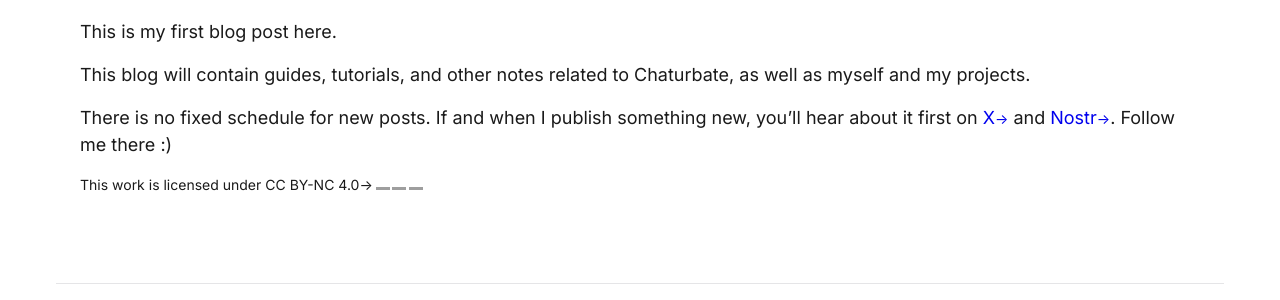
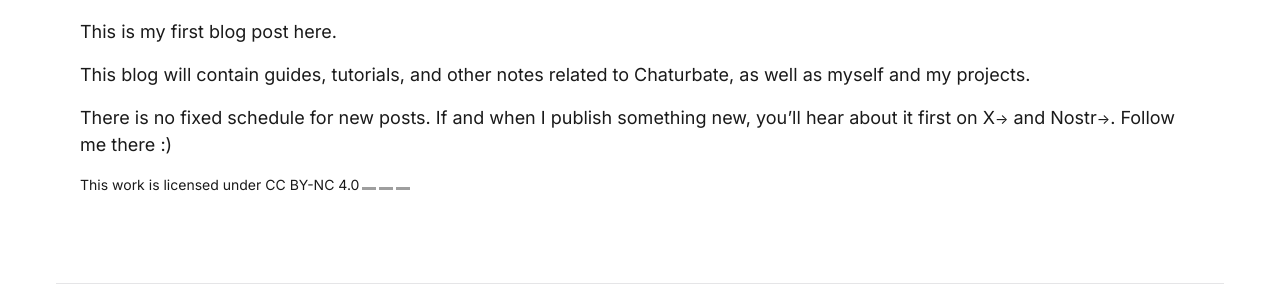
Before and after one commit to byshabito/byshabito.github.io, a Jekyll site: the page built from _posts/2026-01-01-hello-world.md, in a window 1280 px wide. Shown: the part 333-633 px from the top of the page. Built offline with Jekyll 4.4.1, drawn with Linux system fonts in a browser that asks for light colours; grey boxes are pictures that could not be loaded.

Commit message:
remove after arrow on license note and add text color to links in article

```diff
--- a/styles/article.css
+++ b/styles/article.css
@@ -16,6 +16,7 @@
 .blog-article a {
     text-decoration: none;
     transition: color 0.2s;
+    color: var(--color-text);
 }
 
 .blog-article a:hover {
@@ -35,7 +36,10 @@
 
 .license-note a {
     text-decoration: dotted;
-    color: var(--color-text);
+}
+
+.license-note a::after {
+    content: "";
 }
 
 @media (max-width: 640px) {
```
